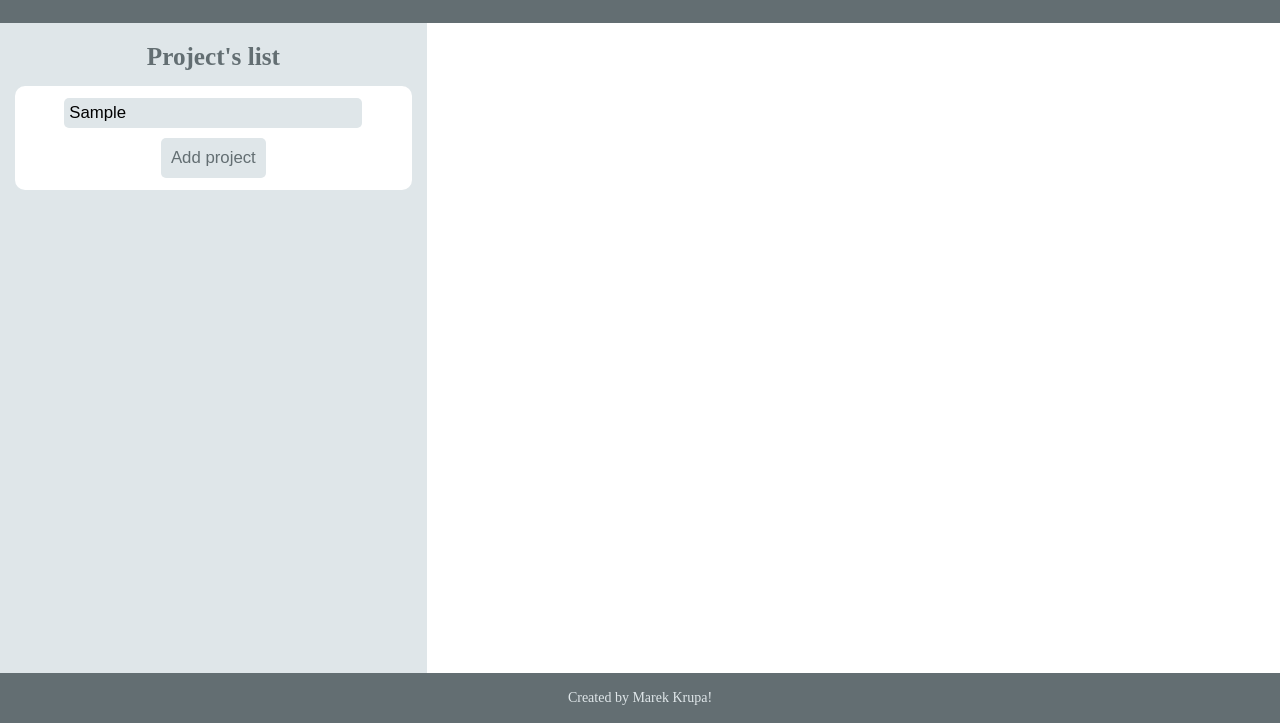
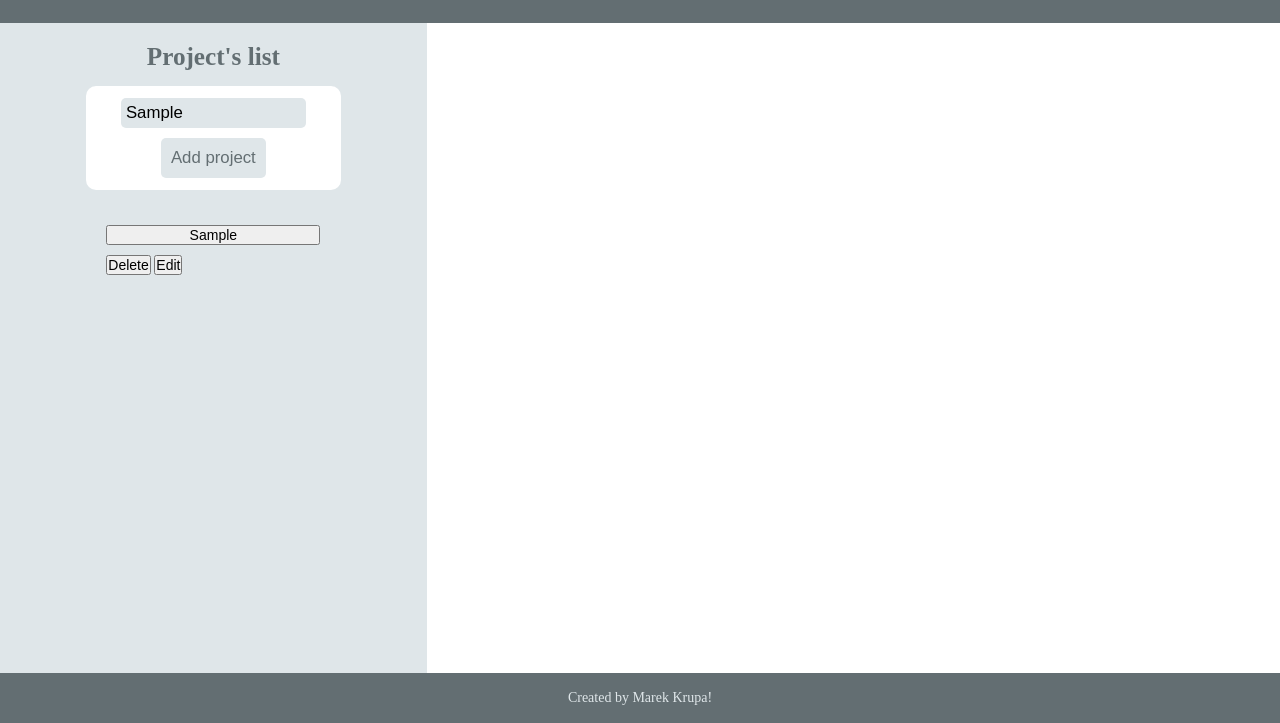
Before and after one commit to MKrupaGH/Todo-List, a website built with webpack: page src/template.html in a window 1280 px wide. Both pictures are taken after typing "Sample" into the empty fields and a click on the input "Add project". Shown: the part 77-800 px from the top of the page. Built offline with nearby package versions, Linux system fonts and the light colour scheme.

Commit message:
Need to add UI-Project/Tasks/Editiors

```diff
--- a/src/index.js
+++ b/src/index.js
@@ -1,4 +1,4 @@
 import "./styles/main.scss";
 import UI from "./modules/UI.js";
 
-document.addEventListener("DOMContentLoaded", UI.loadHomePage);
+UI();
--- a/src/modules/Lists.js
+++ /dev/null
@@ -1,24 +0,0 @@
-import { Task } from "./Task";
-
-export default class Project {
-  constructor(title) {
-    this.title = title;
-    this.tasks = [];
-  }
-
-  setTitle(title) {
-    this.title = title;
-  }
-
-  getTitle() {
-    return this.title;
-  }
-
-  addTask(task) {
-    this.tasks.push(task);
-  }
-
-  deleteTask(taskName) {
-    this.tasks = this.tasks.filter((task) => task.name !== taskName);
-  }
-}
--- /dev/null
+++ b/src/modules/Project.js
@@ -0,0 +1,6 @@
+const Project = (name) => {
+  let todoList = [];
+  return { name, todoList };
+};
+
+export default Project;
--- a/src/modules/Storage.js
+++ b/src/modules/Storage.js
@@ -1,11 +1,30 @@
-export default class Storage {
-  static updateStorage(storage) {
-    localStorage.setItem("storage", JSON.stringify(storage));
+let arrStorage = [];
+
+export const Storage = () => {
+  function getStorage() {
+    return arrStorage;
   }
 
-  static checkLocalStorage() {
+  function pushToArr(project) {
+    arrStorage.push(project);
+  }
+
+  function updateStorage() {
+    localStorage.setItem("storage", JSON.stringify(arrStorage));
+  }
+
+  function checkStorage() {
     if (localStorage.getItem("storage")) {
-      return JSON.parse(localStorage.getItem("storage"));
+      arrStorage = JSON.parse(localStorage.getItem("storage"));
+    } else {
+      arrStorage = [];
     }
   }
-}
+
+  return {
+    getStorage,
+    pushToArr,
+    updateStorage,
+    checkStorage,
+  };
+};
--- a/src/modules/Task.js
+++ b/src/modules/Task.js
@@ -1,22 +1,12 @@
-export default class Task {
-  constructor(name, status) {
-    this.name = name;
-    this.status = status;
-    this.date =
-      new Date().getDate() +
-      "." +
-      new Date().getMonth() +
-      "." +
-      new Date().getFullYear();
-  }
+const Task = (name, status, priority) => {
+  let date =
+    new Date().getDate() +
+    "." +
+    new Date().getMonth() +
+    "." +
+    new Date().getFullYear();
 
-  editTask(name) {
-    this.name = name;
-  }
+  return { name, status, priority, date };
+};
 
-  getInfo() {
-    return { name: this.name, status: this.status };
-  }
-
-
-}
+export default Task;
--- a/src/modules/UI.js
+++ b/src/modules/UI.js
@@ -1,14 +1,8 @@
-import Project from "./Lists";
-import Storage from "./Storage";
-export default class UI {
-  //Layout
-  static loadHomePage() {
-    UI.loadPage();
-    UI.addProjectView();
-    UI.addEventListeners();
-  }
-
-  static loadPage = () => {
+import Project from "./Project";
+import { Storage } from "./Storage";
+import Task from "./Task";
+const UI = () => {
+  const loadPage = (() => {
     const panel = document.createElement("div");
     panel.classList.add("site");
     panel.innerHTML = `
@@ -18,12 +12,12 @@ export default class UI {
         <div class='lists'>
             <h2>Project's list</h2>
             <div class='projects-list'>
-
+              <form></form>
+              <div class="projects-container"></div>
             </div>
         </div>
         <div class='task-menu'>
             <div class='list-title'>
-
             </div>
             <div class="tasks-list">
 
@@ -34,48 +28,69 @@ export default class UI {
         </div>
         `;
     document.querySelector("body").appendChild(panel);
-  };
+  })();
 
-  static addProjectView = () => {
-    const projectsList = document.querySelector(".projects-list");
-    const addForm = document.createElement("form");
-
+  const addProjectView = (() => {
+    const addForm = document.querySelector("form");
     addForm.innerHTML = `
         <input type="text" name="title" id="title" placeholder="Title..." required>
         <input type="submit" value="Add project">
       `;
+  })();
 
-    projectsList.appendChild(addForm);
+  //Project UI and Title
+  const createProject = () => {
+    const $title = document.querySelector("#title");
+    //jak zrobic referencje przez nazwe, bez wywolywania do zmiennej?
+    //IIFE i wtedy tylko refer?
+
+    const localFcn = Storage();
+    localFcn.pushToArr(Project($title.value));
+    localFcn.updateStorage();
+
+    ProjectView(localFcn.getStorage());
   };
 
-  //Project title
-  static createProject = () => {
-    const $title = document.querySelector("#title");
-    Storage.checkLocalStorage();
-    Storage.updateStorage(new Project($title.value));
-    UI.ProjectView(Storage.checkLocalStorage());
-  };
-
-  static ProjectView = (data) => {
+  const ProjectView = (data) => {
+    const container = document.querySelector(".projects-container");
+    container.textContent = "";
     data.forEach((obj, index) => {
       const newProjectView = document.createElement("div");
       newProjectView.classList.add("project-view");
+      newProjectView.setAttribute("pro-num", `${index}`);
+      newProjectView.innerHTML = `
+            <div class="pro-name" ">
+              <button class="project-to-tasks" >${obj.name}</button>
+            </div>
+            <div class="btn-func">
+              <button class="delete">Delete</button>
+              <button class="edit">Edit</button>
+            </div>
 
-      newProjectView.innerHTML = `
-            <button class="project-to-tasks" pro-num="${index}">${obj.title}</button>
         `;
-      document.querySelector(".projects-list").appendChild(newProjectView);
+      container.appendChild(newProjectView);
     });
   };
 
+  //Check storage onLoad
+
+  const generateStorage = (() => {
+    Storage().checkStorage();
+    const values = Storage().getStorage();
+    ProjectView(values);
+  })();
+
   //Event listeners
 
-  static addEventListeners = () => {
+  const addEventListeners = (() => {
     const $form = document
       .querySelector("form")
       .addEventListener("submit", (e) => {
         e.preventDefault();
-        UI.createProject();
+
+        createProject();
       });
-  };
-}
+  })();
+};
+
+export default UI;
--- a/src/styles/main.scss
+++ b/src/styles/main.scss
@@ -41,6 +41,10 @@
     }
 
     .projects-list {
+      display: flex;
+      flex-direction: column;
+      align-items: center;
+      justify-content: center;
       form {
         margin: 15px;
         padding: 10px;
@@ -79,6 +83,25 @@
           color: var(--darkGrey);
         }
       }
+
+      .project-view {
+        display: grid;
+        grid-template: 1fr 1fr / 1fr 1fr ;
+        gap: 10px;
+        width: 214px;
+        margin-top: 20px;
+        .pro-name{
+          grid-area: 1/1/2/3;
+          .project-to-tasks{
+            width: 100%;
+          }
+
+        }
+
+        .btn-func{
+          grid-area: 2/1/3/3;
+        }
+      }
     }
   }
 
```
